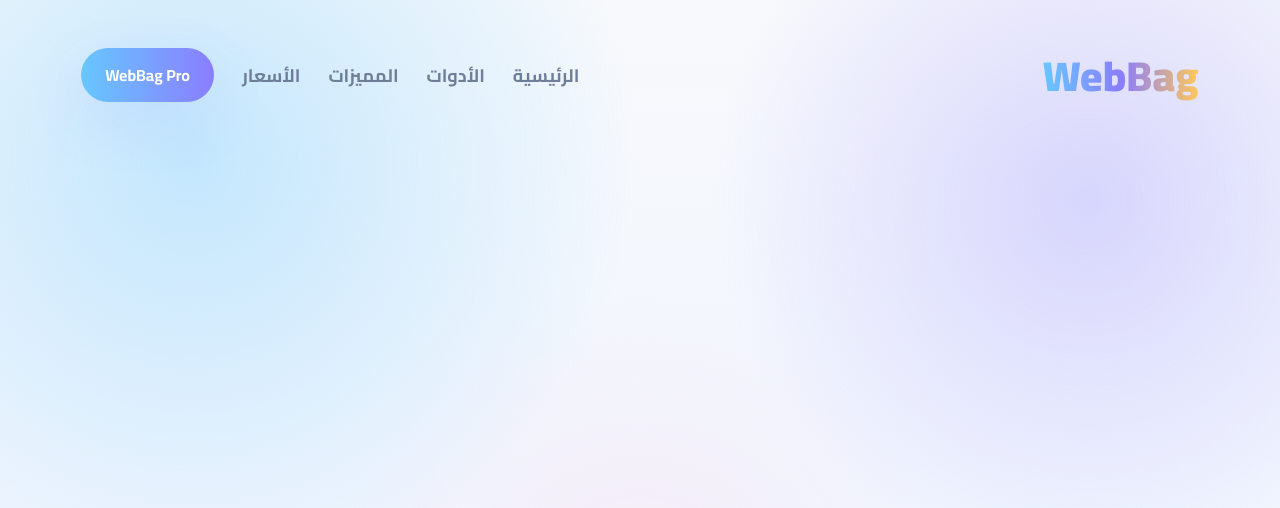
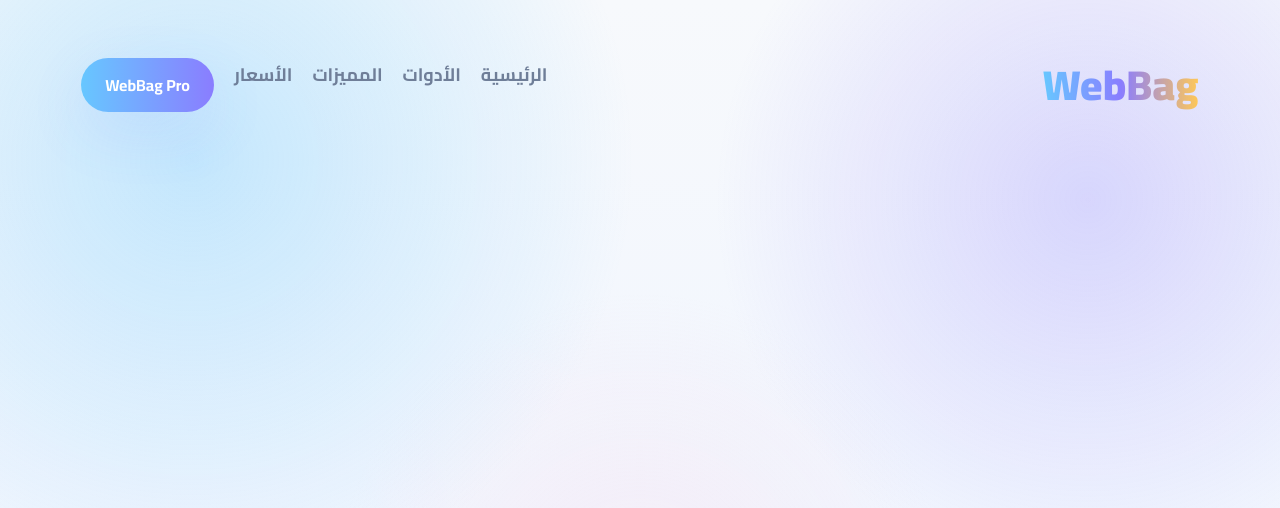
Before and after one commit to Nour-1412/WebBag-, a plain HTML site: page index.html in a window 1280 px wide. Drawn offline with Linux system fonts and the light colour scheme.

Commit message:
Refactor CSS for navbar and nav-menu layout

```diff
--- a/style.css
+++ b/style.css
@@ -103,7 +103,15 @@ padding:30px;
 
 #navbar{
 
-height:90px;
+display:flex;
+
+align-items:center;
+
+justify-content:space-between;
+
+flex-wrap:wrap;
+
+width:100%;
 
 }
 
@@ -180,9 +188,11 @@ letter-spacing:.5px;
 
 display:flex;
 
-gap:28px;
+flex-wrap:wrap;
 
-align-items:center;
+justify-content:center;
+
+gap:20px;
 
 }
 
@@ -238,3 +248,11 @@ transition:.35s;
 transform:translateY(-3px);
 
 }
+html,
+body{
+
+width:100%;
+
+overflow-x:hidden;
+
+}
```
